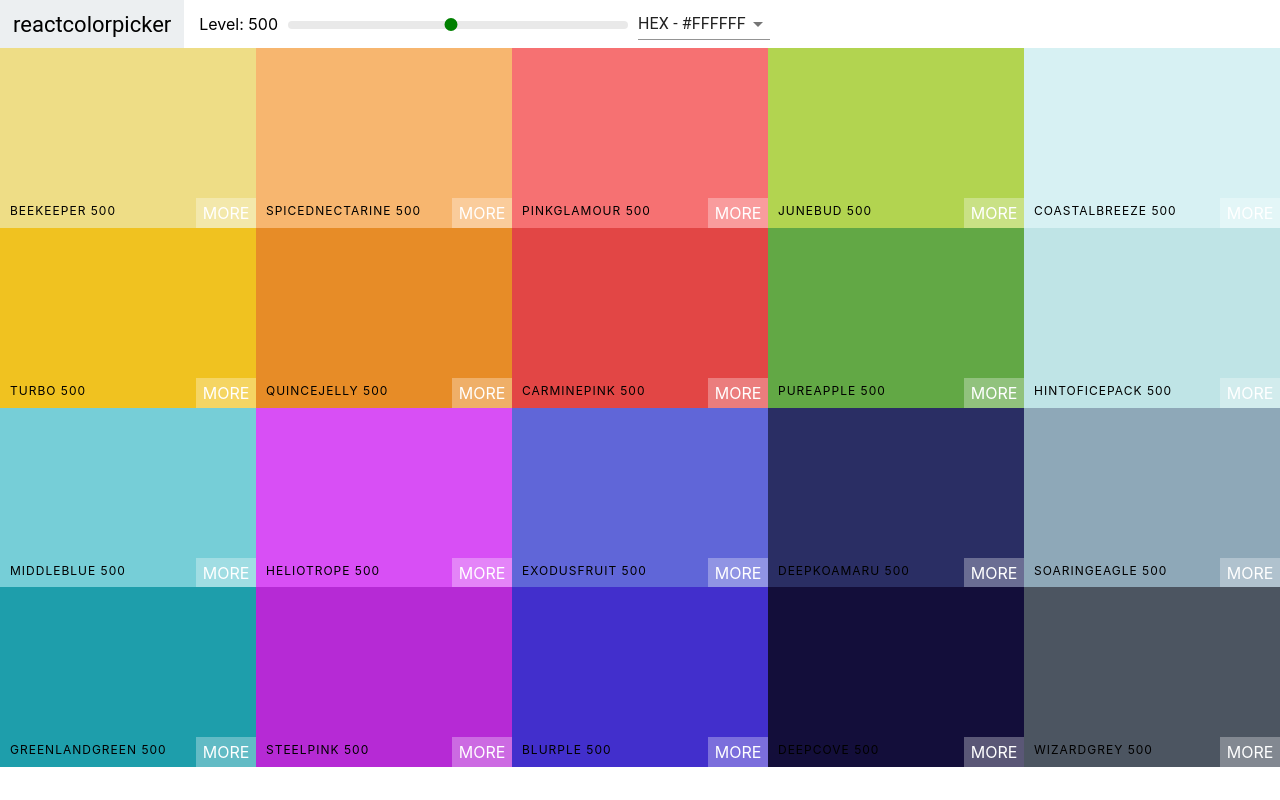
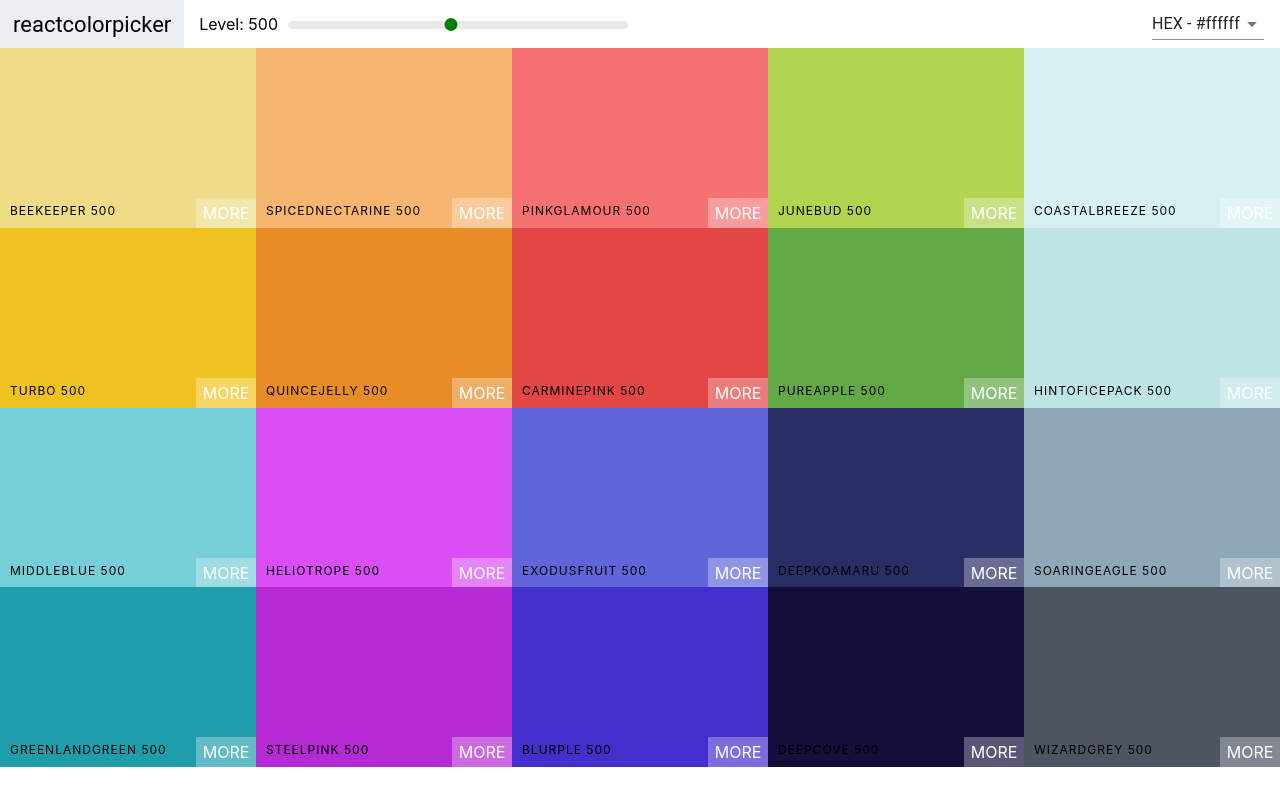
Before and after one commit to RainBoard01/Color-Project, a React (Create React App) app in the folder colors-app/: page / in a window 1280 px wide. Built offline with nearby package versions, Linux system fonts and the light colour scheme.

Commit message:
Add Snackbar and styled Select

```diff
--- a/colors-app/package.json
+++ b/colors-app/package.json
@@ -4,6 +4,7 @@
   "private": true,
   "dependencies": {
     "@material-ui/core": "^4.12.1",
+    "@material-ui/icons": "^4.11.2",
     "@testing-library/jest-dom": "^5.11.4",
     "@testing-library/react": "^11.1.0",
     "@testing-library/user-event": "^12.1.10",
--- a/colors-app/src/Navbar.css
+++ b/colors-app/src/Navbar.css
@@ -48,3 +48,8 @@
 .rc-slider-rail {
   height: 8px;
 }
+
+.select-container {
+  margin-left: auto;
+  margin-right: 1rem;
+}
--- a/colors-app/src/Navbar.js
+++ b/colors-app/src/Navbar.js
@@ -1,12 +1,25 @@
-import React from 'react'
+import React, { useState } from 'react'
 import Slider from "rc-slider";
-import Select from "@material-ui/core/Select";
-import { MenuItem } from '@material-ui/core';
+
+import { IconButton, MenuItem, Select, Snackbar } from '@material-ui/core';
+import CloseIcon from "@material-ui/icons/Close";
+
 import "rc-slider/assets/index.css";
 import "./Navbar.css";
 
 export const Navbar = props => {
-    const { level, setLevel, format, setFormat } = props
+    const { level, setLevel, format, setFormat } = props;
+
+    const [open, setOpen] = useState(false);
+
+    const handleChange = event => {
+        setFormat(event.target.value);
+        setOpen(true);
+    };
+
+    const handleClose = () => {
+        setOpen(false);
+    };
 
     return (
         <header className="navbar">
@@ -26,11 +39,28 @@ export const Navbar = props => {
                 </div>
             </div>
             <div className="select-container">
-                <Select value={ format } onChange={ e => setFormat(e.target.value) }>
-                    <MenuItem value="hex">HEX - #FFFFFF</MenuItem>
+                <Select value={ format } onChange={ handleChange  }>
+                    <MenuItem value="hex">HEX - #ffffff</MenuItem>
                     <MenuItem value="rgb">RGB - rgb(255,255,255)</MenuItem>
                     <MenuItem value="rgba">RGBA - rgba(255,255,255,1.0)</MenuItem>
                 </Select>
+                <Snackbar
+                    anchorOrigin={{
+                        vertical: "bottom",
+                        horizontal: "left"
+                    }}
+                    open={open}
+                    autoHideDuration={3000}
+                    onClose={handleClose}
+                    message={ `Format Changed to ${ format.toUpperCase() }` }
+                    action={
+                        <>
+                            <IconButton size="small" aria-label="close" color="inherit" onClick={handleClose}>
+                                <CloseIcon fontSize="small" />
+                            </IconButton>
+                        </>
+                    }
+                />
             </div>
         </header>
     )
```
Also changed, not shown: 1 other file (tests, documents, lock files or other folders).
